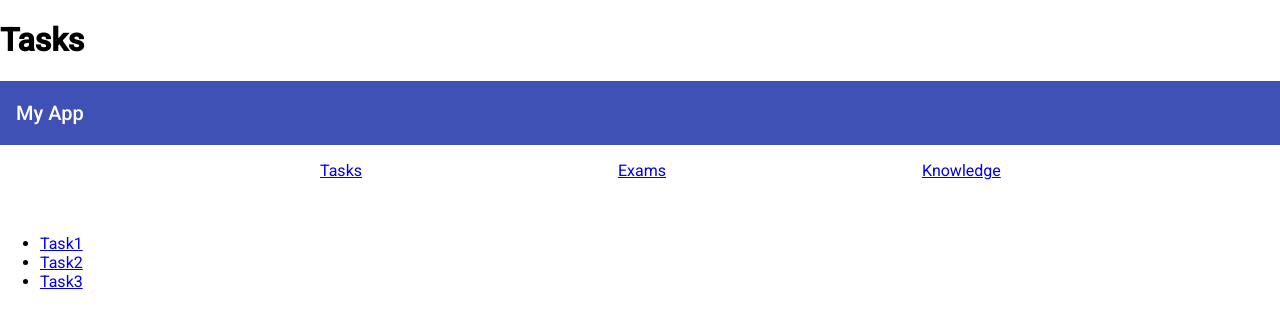
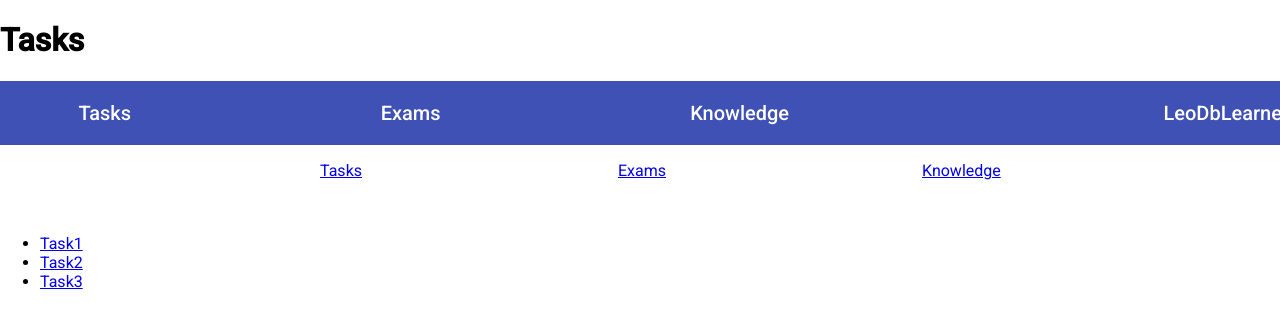
Before and after one commit to htl-leonding-project/leo-database-learner, an Angular app in the folder leo-database-learner-frontend/: page /tasks in a window 1280 px wide. Shown: the top 328 px of the page. Built offline with nearby package versions, Linux system fonts and the light colour scheme.

Commit message:
added nav elements #35

```diff
--- a/leo-database-learner-frontend/src/app/tasks/tasks.component.css
+++ b/leo-database-learner-frontend/src/app/tasks/tasks.component.css
@@ -0,0 +1,3 @@
+a:hover {
+  color: darkgray;
+}
--- a/leo-database-learner-frontend/src/app/tasks/tasks.component.html
+++ b/leo-database-learner-frontend/src/app/tasks/tasks.component.html
@@ -1,15 +1,18 @@
 <p>
   <mat-toolbar color="primary">
-    <span>My App</span>
-    <span class="example-spacer"></span>
+    <a style="float: left; margin-right: 20%; margin-left: 5%;"><span [style.cursor]="'pointer'" routerLink="/">Tasks</span></a>
+    <a style="float: left; margin-right: 20%;"><span [style.cursor]="'pointer'" routerLink="/">Exams</span></a>
+    <a style="float: left;"><span [style.cursor]="'pointer'" routerLink="/">Knowledge</span></a>
+    <span style="margin-left: 30%;">LeoDbLearner</span>
   </mat-toolbar>
 </p>
 
 <nav style="text-align: center;">
   <a style="float: left; margin-right: 20%; margin-left: 25%;" routerLink="/">Tasks</a>
-  <a style="float: left; margin-right: 20%" routerLink="/">Exams</a>
+  <a style="float: left; margin-right: 20%;" routerLink="/">Exams</a>
   <a style="float: left;" routerLink="/">Knowledge</a>
 </nav>
+
 <br><br><br>
 
 <ul>
```
